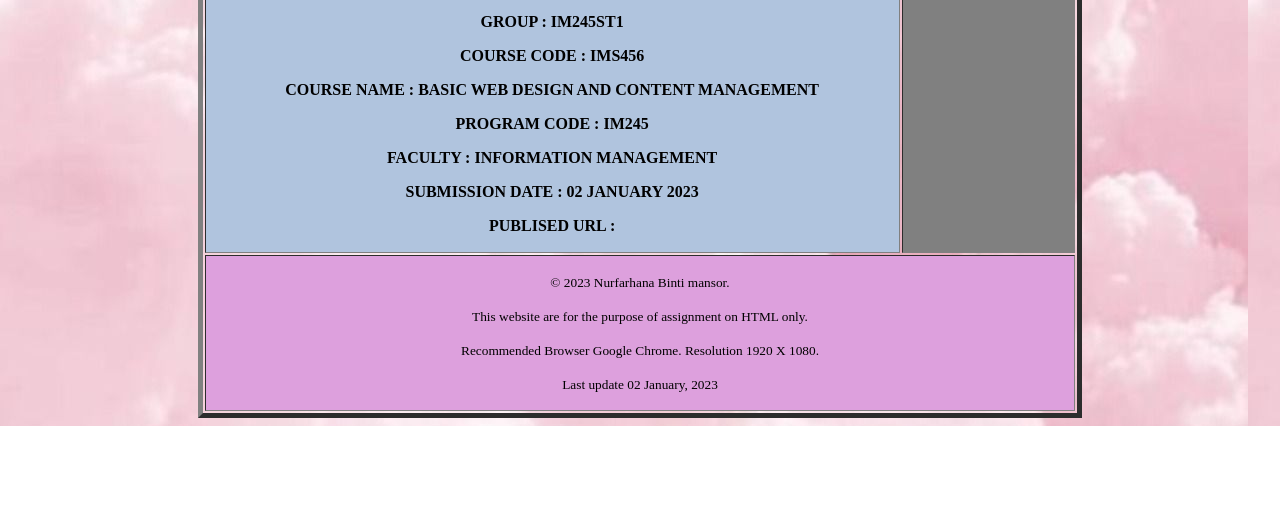
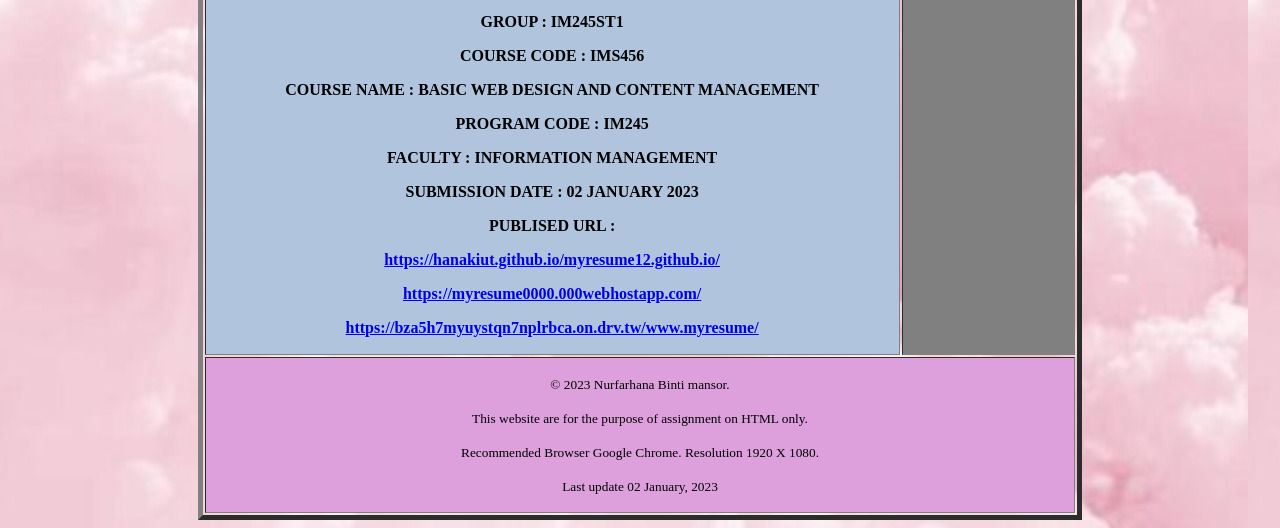
Before and after one commit to Hanakiut/myresume12.github.io, a plain HTML site: page index.html in a window 1280 px wide. Shown: the part 1320-1848 px from the top of the page. Before the commit the page ends 1746 px from the top, so only its background shows below. Drawn offline with Linux system fonts and the light colour scheme.

Commit message:
Update index.html

```diff
--- a/index.html
+++ b/index.html
@@ -69,7 +69,12 @@
 <p><strong>FACULTY : INFORMATION MANAGEMENT</strong></p>
 <p><strong>SUBMISSION DATE : 02 JANUARY 2023</strong></p>
 <p><strong>PUBLISED URL : </strong></p>
-
+<a href="https://hanakiut.github.io/myresume12.github.io/">
+<p>https://hanakiut.github.io/myresume12.github.io/</p></a>
+<a href="https://myresume0000.000webhostapp.com/">
+<p>https://myresume0000.000webhostapp.com/</p></a>
+<a href="https://bza5h7myuystqn7nplrbca.on.drv.tw/www.myresume/">
+<p>https://bza5h7myuystqn7nplrbca.on.drv.tw/www.myresume/</p></a>
 </td>
 
 <!--******SIDEBAR SECTION START******-->
```
